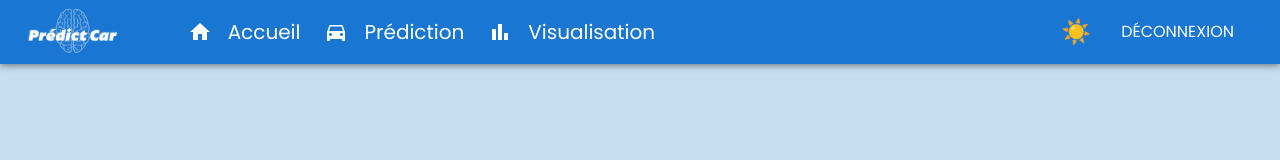
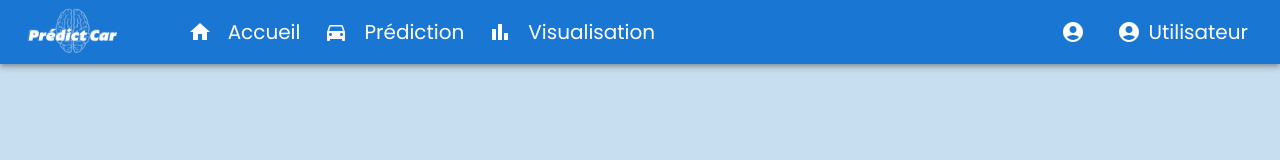
Before and after one commit to Mathieu-Soussignan/voiture_occasions_frontend, a React (Vite) app in the folder voiture-prediction/: page / in a window 1280 px wide. Shown: the top 160 px of the page. Built offline with nearby package versions, Linux system fonts and the light colour scheme; sample sign-in values are in the browser's storage.

Commit message:
Update NavBar.jsx

```diff
--- a/voiture-prediction/src/pages/NavBar.jsx
+++ b/voiture-prediction/src/pages/NavBar.jsx
@@ -1,18 +1,20 @@
 import PropTypes from 'prop-types';
-import { AppBar, Toolbar, Typography, Box, IconButton, Button, CircularProgress } from '@mui/material';
+import { AppBar, Toolbar, Typography, Box, IconButton, CircularProgress, Menu, MenuItem } from '@mui/material';
 import { Link, useNavigate } from 'react-router-dom';
 import logo from '../assets/logo.png';
 import HomeIcon from '@mui/icons-material/Home';
 import DirectionsCarIcon from '@mui/icons-material/DirectionsCar';
 import BarChartIcon from '@mui/icons-material/BarChart';
 import ArrowUpwardIcon from '@mui/icons-material/ArrowUpward';
+import AccountCircleIcon from '@mui/icons-material/AccountCircle';
 import { useState } from 'react';
 import { useAuth } from '../hooks/useAuth';
 
 export default function NavBar({ darkMode, setDarkMode }) {
-  const { isLoggedIn, setIsLoggedIn } = useAuth();
+  const { isLoggedIn, setIsLoggedIn, user } = useAuth();
   const navigate = useNavigate();
   const [showLogoutTimer, setShowLogoutTimer] = useState(false);
+  const [anchorEl, setAnchorEl] = useState(null);
 
   // Fonction pour gérer la déconnexion avec animation
   const handleLogout = () => {
@@ -32,8 +34,19 @@ export default function NavBar({ darkMode, setDarkMode }) {
     setDarkMode(prevMode => !prevMode);
   };
 
+  // Fonction pour ouvrir le menu dropdown
+  const handleMenu = (event) => {
+    setAnchorEl(event.currentTarget);
+  };
+
+  // Fonction pour fermer le menu dropdown
+  const handleClose = () => {
+    setAnchorEl(null);
+  };
+
   return (
     <>
+      {isLoggedIn && (
         <AppBar position="static">
           <Toolbar>
             {/* Logo avec navigation vers l'accueil */}
@@ -41,7 +54,6 @@ export default function NavBar({ darkMode, setDarkMode }) {
               <img src={logo} alt="Prédict Car Logo" style={{ height: '50px', marginRight: '60px' }} />
             </Link>
 
-          {isLoggedIn && (
             <Box sx={{ display: 'flex', gap: 2, flexGrow: 1 }}>
               <Link to="/" style={{ color: 'inherit', textDecoration: 'none', display: 'flex', alignItems: 'center' }}>
                 <IconButton color="inherit" sx={{ mr: 1 }}>
@@ -62,27 +74,31 @@ export default function NavBar({ darkMode, setDarkMode }) {
                 <Typography variant="h6">Visualisation</Typography>
               </Link>
             </Box>
-          )}
 
             {/* Toggle Dark/Light Mode */}
-          {isLoggedIn && (
-            <IconButton color="inherit" onClick={handleToggleTheme}>
-              {darkMode ? '🌙' : '☀️'}
+            <IconButton color="inherit" onClick={handleToggleTheme} sx={{ mr: 2 }}>
+              {darkMode ? <AccountCircleIcon /> : <AccountCircleIcon />}
             </IconButton>
-          )}
 
-          {/* Bouton Connexion/Déconnexion */}
-          {isLoggedIn ? (
-            <Button color="inherit" onClick={handleLogout}>
-              Déconnexion
-            </Button>
-          ) : (
-            <Link to="/login" style={{ color: 'inherit', textDecoration: 'none' }}>
-              <Button color="inherit">
-                Connexion / Inscription
-              </Button>
-            </Link>
-          )}
+            {/* Menu Dropdown pour l'utilisateur connecté */}
+            <div>
+              <IconButton
+                color="inherit"
+                onClick={handleMenu}
+              >
+                <AccountCircleIcon />
+                <Typography variant="h6" sx={{ ml: 1 }}>
+                  {user?.name || 'Utilisateur'}
+                </Typography>
+              </IconButton>
+              <Menu
+                anchorEl={anchorEl}
+                open={Boolean(anchorEl)}
+                onClose={handleClose}
+              >
+                <MenuItem onClick={handleLogout}>Déconnexion</MenuItem>
+              </Menu>
+            </div>
           </Toolbar>
 
           {/* Bouton flottant pour "Retour en haut de la page" */}
@@ -100,6 +116,7 @@ export default function NavBar({ darkMode, setDarkMode }) {
             <ArrowUpwardIcon />
           </IconButton>
         </AppBar>
+      )}
 
       {/* Animation de déconnexion */}
       {showLogoutTimer && (
```
Lines whose indentation alone changed are shown as unchanged.
